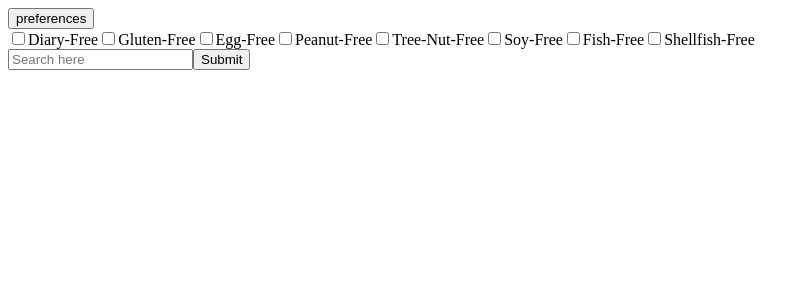
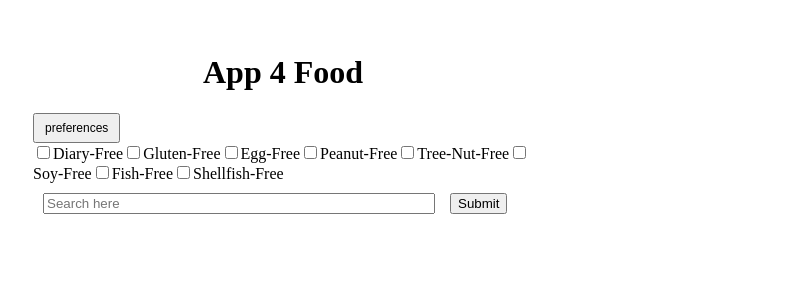
Before and after one commit to ststar8623/TenTurtles, a React app: page / in a window 1280 px wide. Shown: the top 300 px of the page, without its empty margins (0-810 px from the left). Built offline with nearby package versions, Linux system fonts and the light colour scheme; the HTML template or start-up script is replaced by a standard one.

Commit message:
Change frontend css

```diff
--- a/client/src/app.jsx
+++ b/client/src/app.jsx
@@ -51,10 +51,11 @@ class App extends React.Component {
 
   render() {
     return (
-      <Grid>
+      <Grid style={styles.container}>
+        <h1 style={styles.h1}>App 4 Food</h1>
         <Drop />
-        <form>
-          <FormControl bsSize="small" type="text" placeholder="Search here" onChange={this.handleChange} />
+        <form style={styles.form}>
+          <FormControl style={styles.inputBox} bsSize="small" type="text" placeholder="Search here" onChange={this.handleChange} />
           <Button type="button" bsSize="small" onClick={this.search}>Submit</Button>
         </form>
       </Grid>
@@ -62,4 +63,22 @@ class App extends React.Component {
   }
 }
 
+let styles = {
+  h1: {
+    textAlign: 'center'
+  },
+  container: {
+    width: '500px',
+    padding: '25px'
+  },
+  form: {
+    padding: '10px'
+  },
+  inputBox: {
+    marginRight: '15px',
+    display: 'inline-block',
+    width: '80%'
+  }
+};
+
 ReactDOM.render(<App />, document.getElementById('app'));
--- a/client/src/components/nav.jsx
+++ b/client/src/components/nav.jsx
@@ -11,7 +11,7 @@ class Drop extends React.Component {
   render() {
     return (
       <div>
-        <Button onClick={ () => this.setState({ open: !this.state.open })}>
+        <Button style={styles.dropBox} onClick={ () => this.setState({ open: !this.state.open })}>
           preferences
         </Button>
         <Collapse in={this.state.open}>
@@ -33,4 +33,11 @@ class Drop extends React.Component {
   }
 }
 
+let styles = {
+  dropBox: {
+    padding: '6px 10px',
+    fontSize: '12px'
+  }
+}
+
 export default Drop;
```
Also changed, not shown: 1 other file (tests, documents, lock files or other folders).
